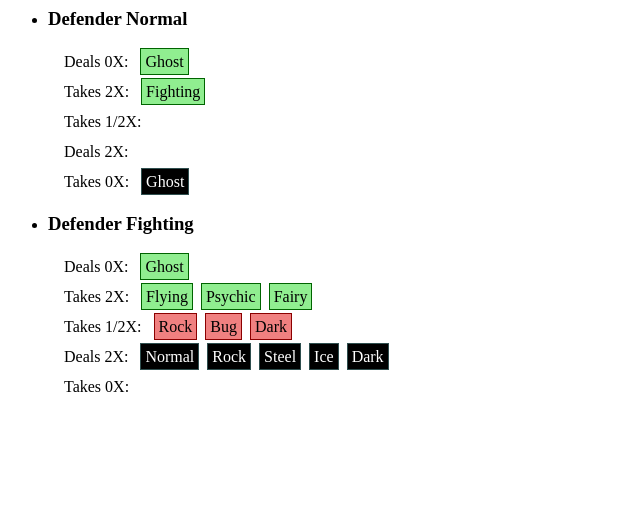
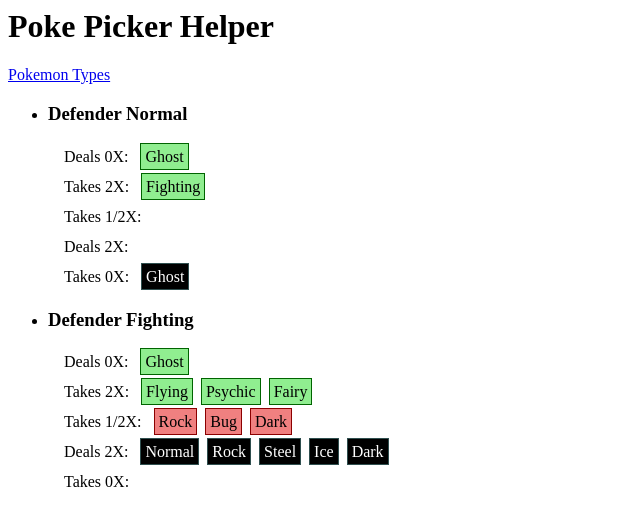
Before and after one commit to Kyraleese/poke-battle-helper, an Angular app: page / in a window 1280 px wide. Shown: the top 526 px of the page, without its empty margins (0-640 px from the left). Built offline with nearby package versions, Linux system fonts and the light colour scheme.

Commit message:
Add Basic Routing

```diff
--- a/src/app/app.component.html
+++ b/src/app/app.component.html
@@ -1 +1,5 @@
-<poke-types></poke-types>
+<h1>Poke Picker Helper</h1>
+<nav>
+  <a routerLink="">Pokemon Types</a>
+</nav>
+<router-outlet></router-outlet>
--- a/src/app/app.module.ts
+++ b/src/app/app.module.ts
@@ -1,6 +1,8 @@
 import { NgModule } from '@angular/core';
 import { BrowserModule } from '@angular/platform-browser';
 import { FormsModule } from '@angular/forms';
+
+import { AppRoutingModule } from './app-routing.module';
 
 import { AppComponent } from './app.component';
 import { PokeTypeComponent } from './poke-type/poke-type.component';
@@ -8,7 +10,7 @@
 
 
 @NgModule({
-  imports:      [ BrowserModule, FormsModule ],
+  imports:      [ BrowserModule, FormsModule, AppRoutingModule ],
   declarations: [ AppComponent,  PokeTypeComponent, PokeTypesComponent ],
   bootstrap:    [ AppComponent ]
 })
--- a/src/app/poke-types/poke-types.component.ts
+++ b/src/app/poke-types/poke-types.component.ts
@@ -8,12 +8,16 @@
   styleUrls: ['./poke-types.component.css']
 })
 export class PokeTypesComponent implements OnInit {
-  poketypes = POKETYPES;
+  poketypes =[...POKETYPES.values()];
+  pokemon_types =[...POKETYPES.keys()];
 
-  constructor() { }
+  constructor() {
+
+  }
 
   ngOnInit() {
     console.log(this.poketypes);
+    console.log(this.pokemon_types);
   }
 
 }
--- a/src/app/poketypes.ts
+++ b/src/app/poketypes.ts
@@ -1,22 +1,23 @@
 import { PokeType } from "./interface/poke-type";
 
-export const POKETYPES: PokeType[] = [
-  {
+export const POKETYPES: Map<String, PokeType> = new Map([
+  ['Normal', {
     id: "Normal",
     takes_double: ["Fighting"],
     takes_half: [],
     takes_none: ["Ghost"],
     deals_none: ["Ghost"],
     deals_double: []
-  },
-  {
+  }],
+  ['Fighting', {
     id: "Fighting",
     takes_double: ["Flying", "Psychic", "Fairy"],
     takes_half: ["Rock", "Bug", "Dark"],
     takes_none: [],
     deals_none: ["Ghost"],
     deals_double: ["Normal", "Rock", "Steel", "Ice", "Dark"]
-  }
-];
+  }]
+]);
+
 
 //{id:'', takes_double:[], takes_half:[], takes_none:[], deals_none:[], deals_double:[]}
```
Also changed, not shown: src/app/app-routing.module.ts (added, +15 -0 lines).
